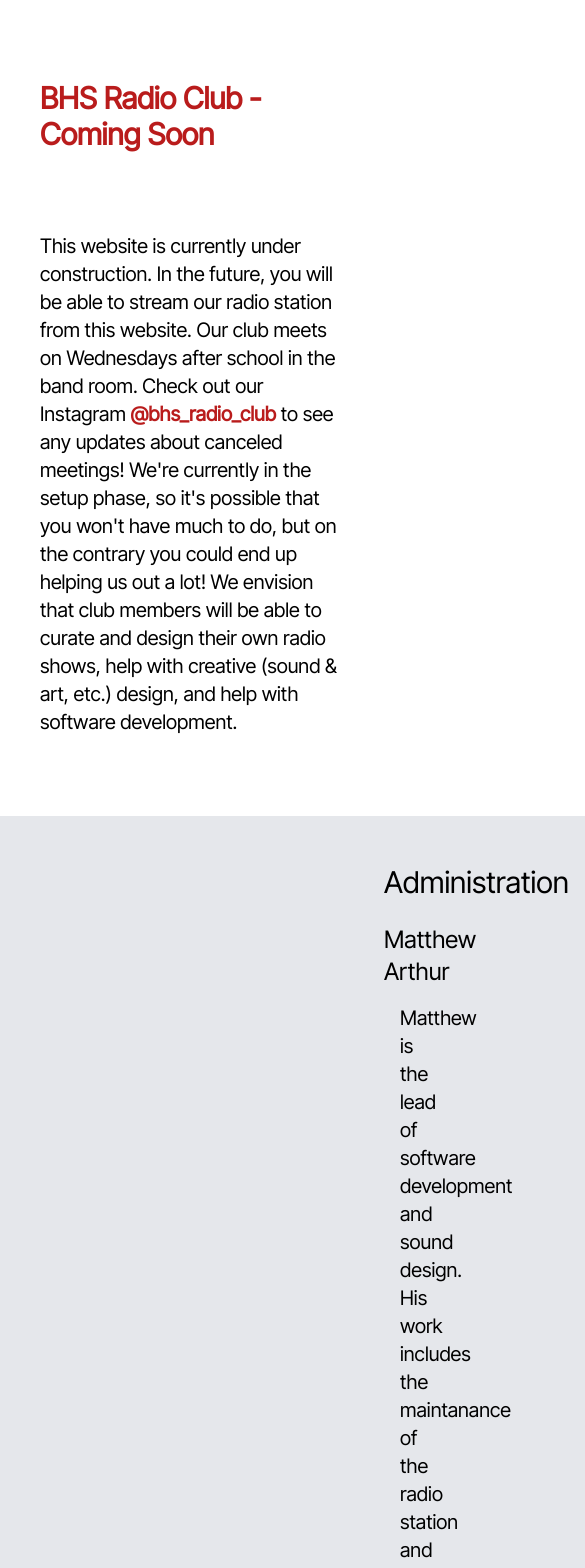
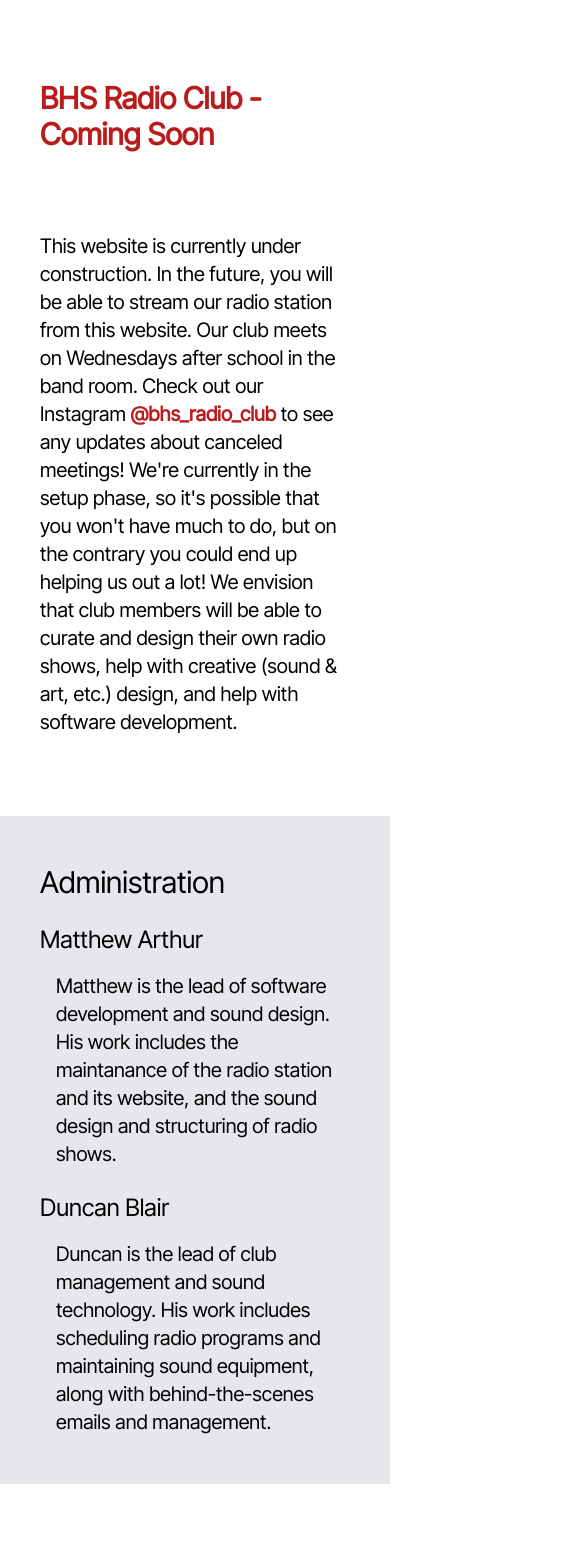
Before and after one commit to arthurmatthew/bhs-radio, a SvelteKit app: page / in a window 390 px wide. Shown: the top 1568 px of the page, 585 px wide, since content can reach past the window. After the commit the page ends 1484 px from the top, so only its background shows below. Built offline with nearby package versions, Linux system fonts and the light colour scheme.

Commit message:
Update responsiveness

```diff
--- a/src/routes/+page.svelte
+++ b/src/routes/+page.svelte
@@ -10,7 +10,8 @@
 		with software development.
 	</p>
 </div>
-<div class="flex flex-col gap-6 bg-gray-200 px-96 py-12">
+<div class="flex flex-col items-center bg-gray-200 px-10 py-12">
+	<div class="flex max-w-screen-xl flex-col gap-6">
 		<h2 class="text-3xl">Administration</h2>
 		<ul class="flex flex-col gap-6">
 			<li class="flex flex-col gap-4">
@@ -31,3 +32,4 @@
 			</li>
 		</ul>
 	</div>
+</div>
```
Lines whose indentation alone changed are shown as unchanged.
